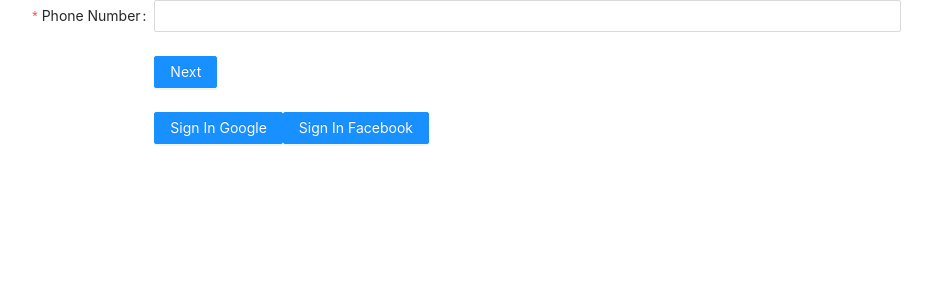
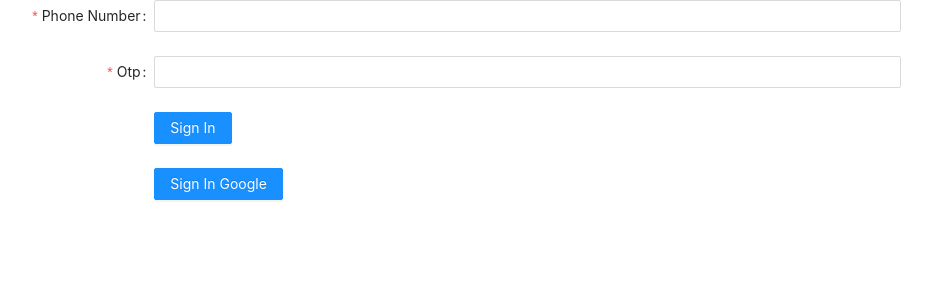
Before and after one commit to Thinh-Dang/NexonDemo, a Next.js app: page /login in a window 1280 px wide. Shown: the top 300 px of the page, without its empty margins (59-991 px from the left). Built offline with nearby package versions, Linux system fonts and the light colour scheme; no server answers.

Commit message:
feat: login gg

```diff
--- a/src/pages/login.tsx
+++ b/src/pages/login.tsx
@@ -1,35 +1,43 @@
-import OtpForm from '@/components/otp-form';
 import { firebaseApp } from '@/config/firebase-config';
-import { facebookProvider, googleProvider } from '@/config/providers';
+import { googleProvider } from '@/config/providers';
 import { useContext } from '@/context/UserContext';
+import { loginOtp } from '@/services/login.api';
 import { Login } from '@/types';
 import { Button, Form, Input } from 'antd';
 import { getAuth, signInWithPopup } from 'firebase/auth';
 
 import type { NextPage } from 'next';
 import { useRouter } from 'next/router';
+import { useState } from 'react';
 const LoginPage: NextPage = () => {
   const route = useRouter();
   const firebaseAuth = getAuth(firebaseApp);
+  const [phone, setPhone] = useState<string>(`2633378748`);
+  const [code, setCode] = useState<string>(`777777`);
+
   const { verifyUser } = useContext();
   const onSignInGoogle = async () => {
     const { user } = await signInWithPopup(firebaseAuth, googleProvider);
     const result = await verifyUser(user.providerData[0]);
     if (result.isNewUser) route.push(`/register`);
-    else route.push(`/`);
+    else route.push(`/home`);
   };
-  const onSignInFacebook = async () => {
-    const response = await signInWithPopup(firebaseAuth, facebookProvider);
-    console.log(response);
+  // const onSignInFacebook = async () => {
+  // const response = await signInWithPopup(firebaseAuth, facebookProvider);
+  // console.log(response);
 
-    // const { refreshToken, providerData } = user;
-    // console.log(`refreshToken`, refreshToken);
-    // console.log(`providerData`, providerData);
+  // const { refreshToken, providerData } = user;
+  // console.log(`refreshToken`, refreshToken);
+  // console.log(`providerData`, providerData);
+  // };
+
+  const handleSubmit = async () => {
+    if ((phone.length !== 0, code.length !== 0)) {
+      const data = await loginOtp({ phone: phone, code: code });
+      localStorage.setItem(`access-token`, data.data.data.token);
+      route.push(`/home`);
+    }
   };
-
-  // const sendOtp = () => {
-  //   return <OtpForm onFinish={onFinishOtp} />;
-  // };
   return (
     <Form<Login>
       name="login-form"
@@ -48,20 +56,33 @@
         label="Phone Number"
         rules={[{ required: true, message: `Please input your phone number!` }]}
       >
-        <Input style={{ width: `100%` }} />
+        <Input
+          style={{ width: `100%` }}
+          onChange={(e) => setPhone(e.target.value)}
+        />
+      </Form.Item>
+      <Form.Item
+        name="otp"
+        label="Otp"
+        rules={[{ required: true, message: `Please input your phone number!` }]}
+      >
+        <Input
+          style={{ width: `100%` }}
+          onChange={(e) => setCode(e.target.value)}
+        />
       </Form.Item>
       <Form.Item label=" " colon={false}>
-        <Button type="primary" htmlType="submit">
-          Next
+        <Button type="primary" htmlType="submit" onClick={handleSubmit}>
+          Sign In
         </Button>
       </Form.Item>
       <Form.Item label=" " colon={false}>
         <Button type="primary" htmlType="submit" onClick={onSignInGoogle}>
           Sign In Google
         </Button>
-        <Button type="primary" htmlType="submit" onClick={onSignInFacebook}>
+        {/* <Button type="primary" htmlType="submit" onClick={onSignInFacebook}>
           Sign In Facebook
-        </Button>
+        </Button> */}
       </Form.Item>
     </Form>
   );
```
Also changed, not shown: src/pages/otp.tsx (+22 -7 lines).
